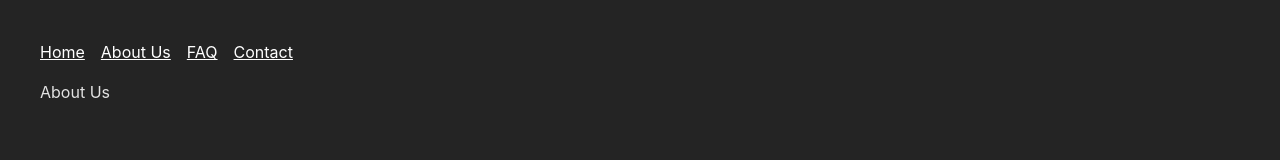
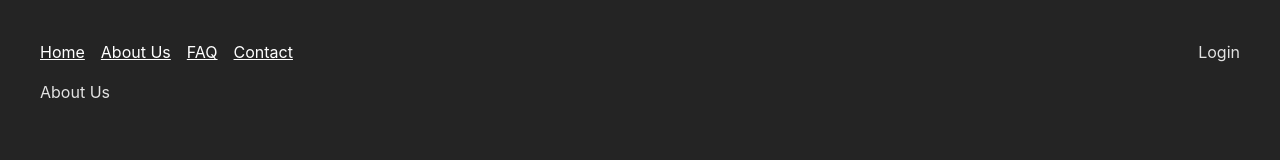
Before and after one commit to vishalicious213/react-router-test, a React (Vite) app: page /about-us in a window 1280 px wide. Shown: the top 160 px of the page. Built offline with nearby package versions, Linux system fonts and the light colour scheme.

Commit message:
rendering Login in Nav

```diff
--- a/src/Nav.jsx
+++ b/src/Nav.jsx
@@ -1,15 +1,18 @@
 import React from 'react'
 import { Link } from "react-router"
+import Login from './Login'
 
 const Nav = () => {
     return (
         <>
             <nav>
-                <Link className='nav-link' to="/">Home</Link>
-                <Link className='nav-link' to="/about-us">About Us</Link>
-                <Link className='nav-link' to="/faq">FAQ</Link>
-                <Link className='nav-link' to="/contact">Contact</Link>
-                {/* <Link className='nav-link' to="/app">App</Link> */}
+                <section>
+                    <Link className='nav-link' to="/">Home</Link>
+                    <Link className='nav-link' to="/about-us">About Us</Link>
+                    <Link className='nav-link' to="/faq">FAQ</Link>
+                    <Link className='nav-link' to="/contact">Contact</Link>
+                </section>
+                <Login />
             </nav>
         </>
     )
--- a/src/index.css
+++ b/src/index.css
@@ -15,8 +15,13 @@
 
 nav {
   display: flex;
+  justify-content: space-between;
+  margin-bottom: 1rem;
+}
+
+nav section {
+  display: flex;
   gap: 1rem;
-  margin-bottom: 1rem;
 }
 
 .nav-link {
```
